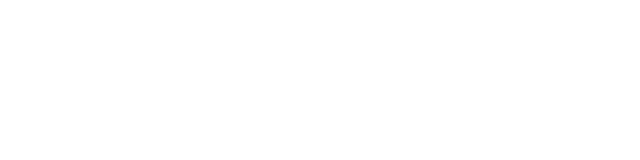
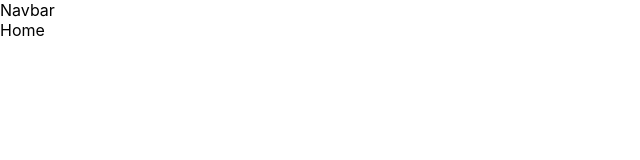
Before and after one commit to aligulmaliyev/limupa-ecommerce, a React (Create React App) app: page / in a window 1280 px wide. Shown: the top 160 px of the page, without its empty margins (0-640 px from the left). Built offline with nearby package versions, Linux system fonts and the light colour scheme; the HTML template or start-up script is replaced by a standard one.

Commit message:
create routing, base components file and folder structure

```diff
--- a/src/App.js
+++ b/src/App.js
@@ -1,9 +1,19 @@
+import { BrowserRouter, Routes, Route } from 'react-router-dom';
+import Layout from './layout/Layout';
+import Home from './pages/home/Home';
+import NotFound from './pages/error/NotFound';
 
 function App() {
   return (
-    <div className="App">
+    <BrowserRouter>
+      <Routes>
+        <Route path='/' element={<Layout />}>
+          <Route index element={<Home />} />
 
-    </div>
+          <Route path='*' element={<NotFound />} />
+        </Route>
+      </Routes>
+    </BrowserRouter>
   );
 }
 
--- /dev/null
+++ b/src/layout/Layout.js
@@ -0,0 +1,14 @@
+import React from 'react'
+import { Outlet } from 'react-router-dom';
+import Navbar from './navbar/Navbar';
+
+const Layout = () => {
+    return (
+        <>
+            <Navbar />
+            <Outlet />
+        </>
+    )
+}
+
+export default Layout
--- /dev/null
+++ b/src/layout/navbar/Navbar.js
@@ -0,0 +1,9 @@
+import React from 'react'
+
+function Navbar() {
+  return (
+    <div>Navbar</div>
+  )
+}
+
+export default Navbar
--- /dev/null
+++ b/src/pages/error/NotFound.js
@@ -0,0 +1,9 @@
+import React from 'react'
+
+const NotFound = () => {
+  return (
+    <div>NotFound</div>
+  )
+}
+
+export default NotFound
--- /dev/null
+++ b/src/pages/home/Home.js
@@ -0,0 +1,9 @@
+import React from 'react'
+
+const Home = () => {
+  return (
+    <div>Home</div>
+  )
+}
+
+export default Home
```
